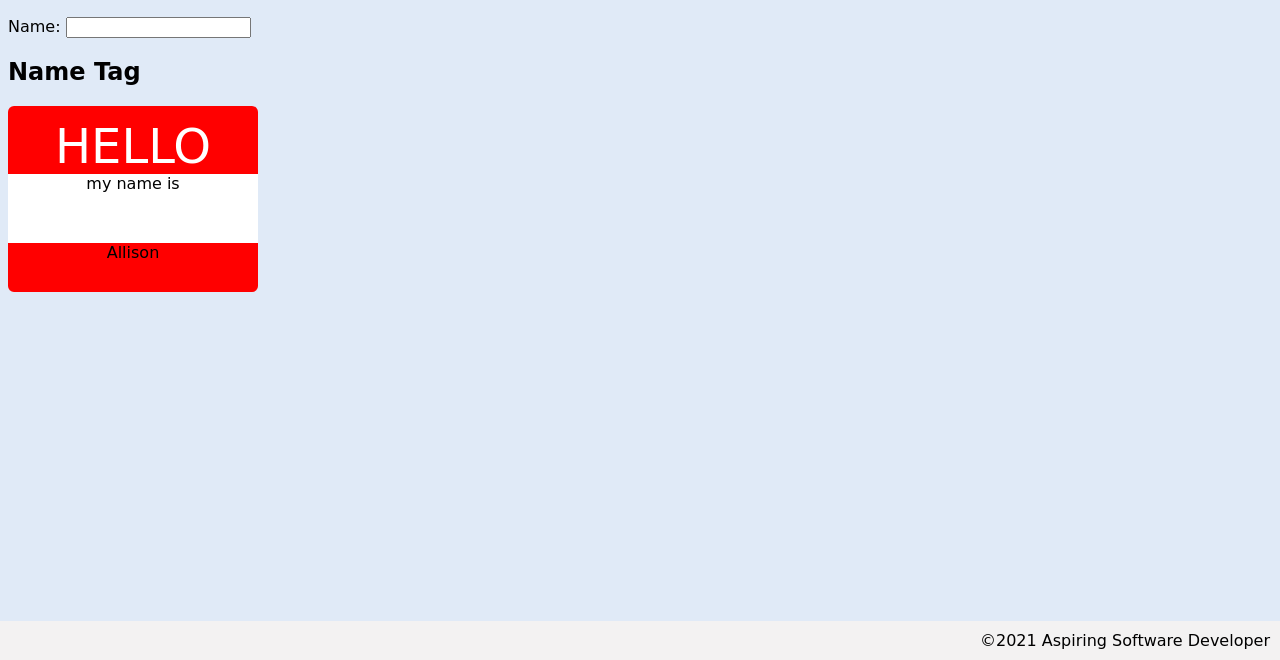
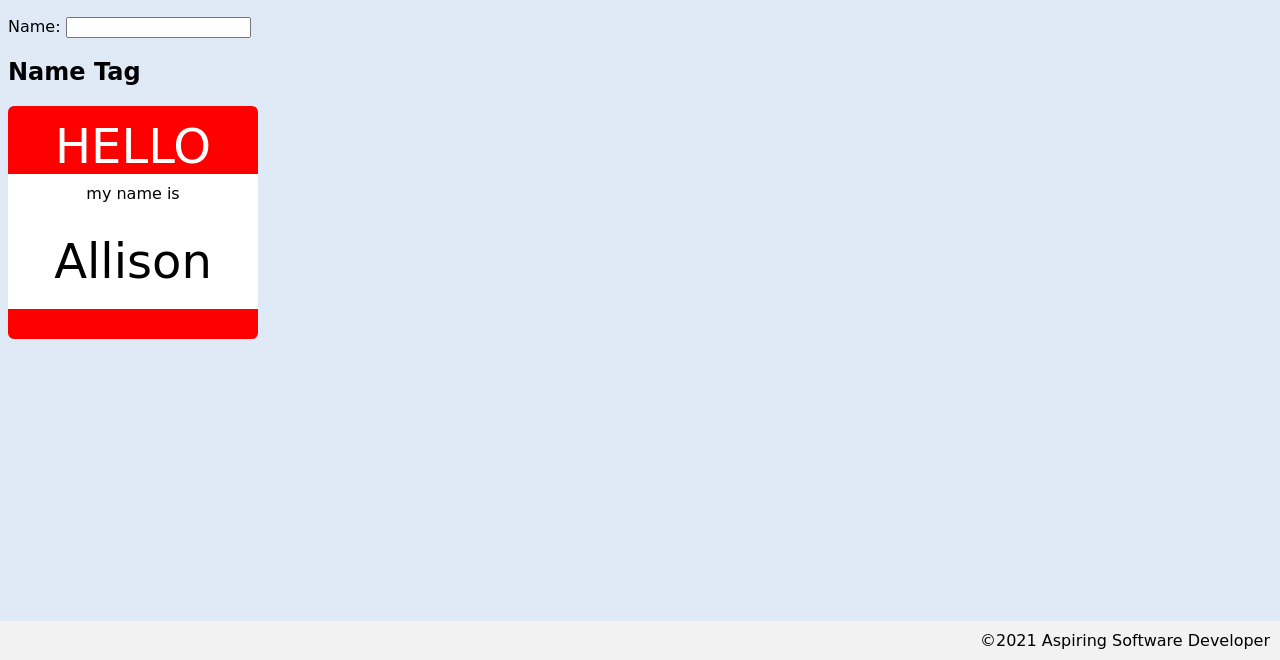
Before and after one commit to Allison-Ause/name-tag, a plain HTML site: page index.html in a window 1280 px wide. Shown: the part 140-800 px from the top of the page. Drawn offline with Linux system fonts and the light colour scheme; a web font is replaced by a local one.

Commit message:
For some reason my earlier commits were erased when I force exited Terminal, so I reedited the HTML and CSS here to show that I set it up properly in the first place

```diff
--- a/app.js
+++ b/app.js
@@ -1,11 +1,11 @@
 // grab DOM elements
 const nameInput = document.getElementById('name-input');
 const nameDisplay = document.getElementById('name-display');
-console.log(nameDisplay);
+
 // set event listeners
 nameInput.addEventListener('input', () => {
     const name = nameInput.value;
-    console.log('input value is', name);
+    nameDisplay.textContent = name;
 
 });
     // get info from user input
--- a/styles.css
+++ b/styles.css
@@ -47,5 +47,13 @@ span {
 }
 #introduction-display {
     background-color: white;
-    padding-bottom: 50px;
+    padding-top: 10px;
+    padding-bottom: 10px;
 }
+#name-display {
+    font-family: cursive;
+    background-color: white;
+    padding-top: 20px;
+    padding-bottom: 20px;
+    font-size: 3rem;
+}
```
